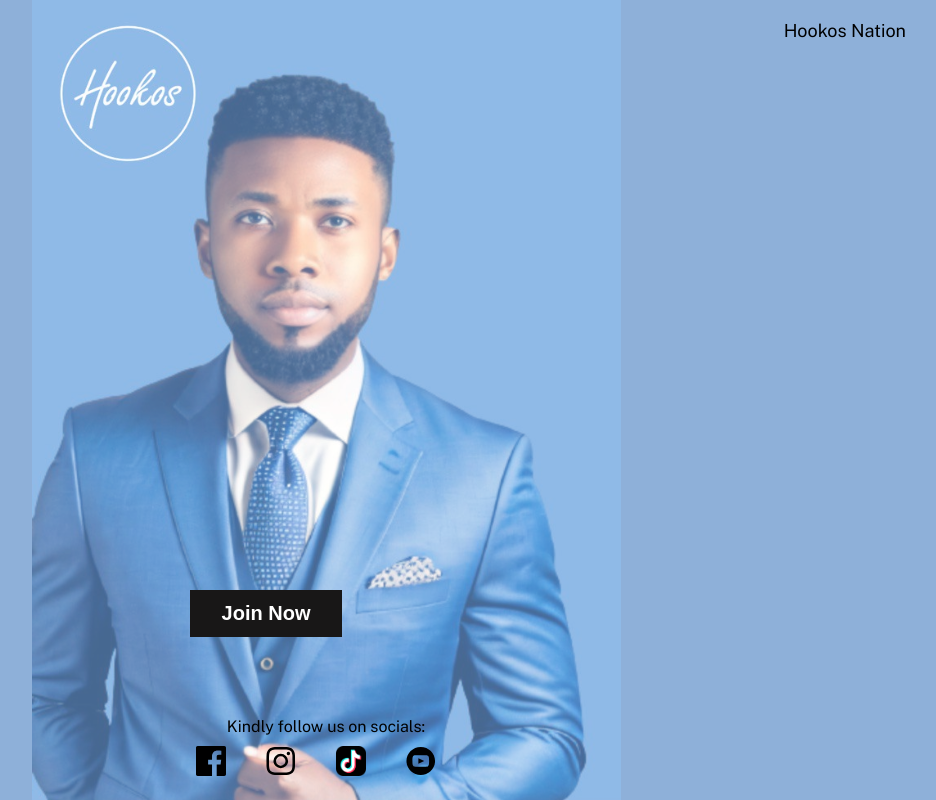
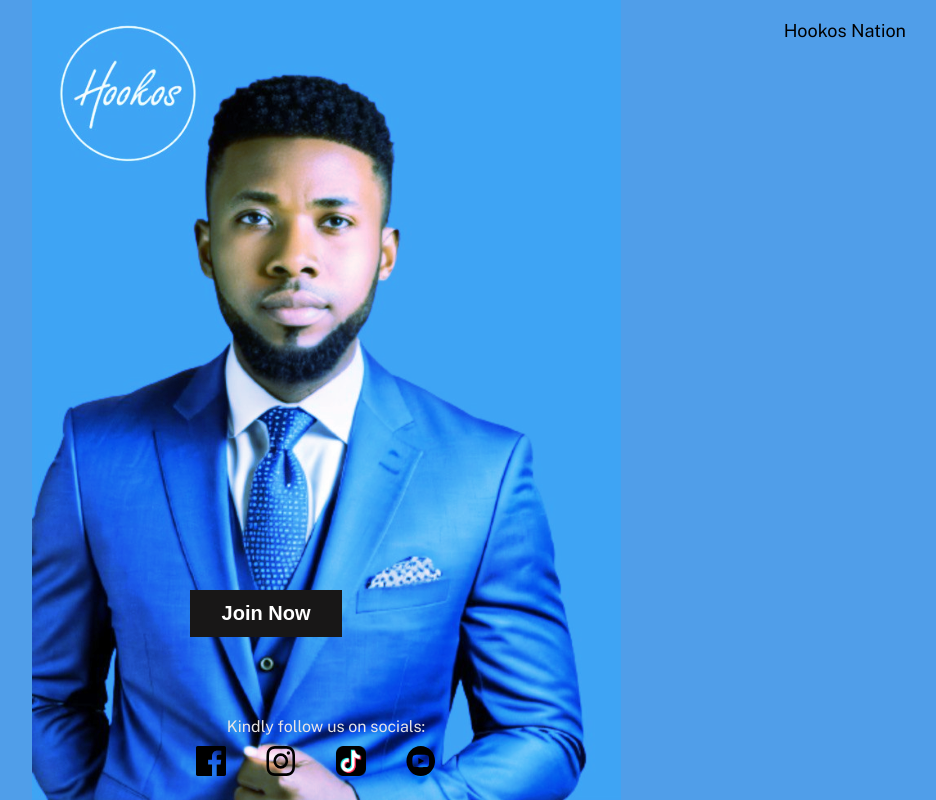
Before and after one commit to Briskita/hookos-landing-page, a website with bundled scripts: page index.html in a window 1280 px wide. Shown: the whole page, without its empty margins (314-1250 px from the left). Built offline with nearby package versions, Linux system fonts and the light colour scheme.

Commit message:
change background color to blend with image color

```diff
--- a/assets/css/styles.css
+++ b/assets/css/styles.css
@@ -152,7 +152,7 @@ a:link {
 	flex-direction: column;
 	align-items: center;
 	justify-content: flex-end;
-	color: #afa9a9;
+	color: rgb(233, 230, 230);
 }
 
 /*============ SOCIAL ICONS ================== */
@@ -172,9 +172,11 @@ a:link {
 
 .social__link--icon {
 	width: 3rem;
+	aspect-ratio: 1/1;
 	filter: invert(100%);
 	transition: all 0.2s ease-in-out;
 	transform-origin: left;
+	object-fit: fill;
 }
 
 .social__link--icon.tiktok {
@@ -293,8 +295,9 @@ a:link {
 	#home {
 		background-size: contain;
 		background-position: center;
-		background-color: rgb(100,149,207, .7);
-		background-blend-mode: screen;
+		background-color: rgb(78,157,233, .99);
+		/* background-color: rgb(100,149,207, .99); */
+		background-blend-mode: hard-light;
 	}
 
 	.navigation-link {
@@ -318,7 +321,7 @@ a:link {
 
 	.footer {
 		margin-top: 6rem;
-		color: black;
+		/* color: black; */
 	}
 
 	.socials__link {
```
